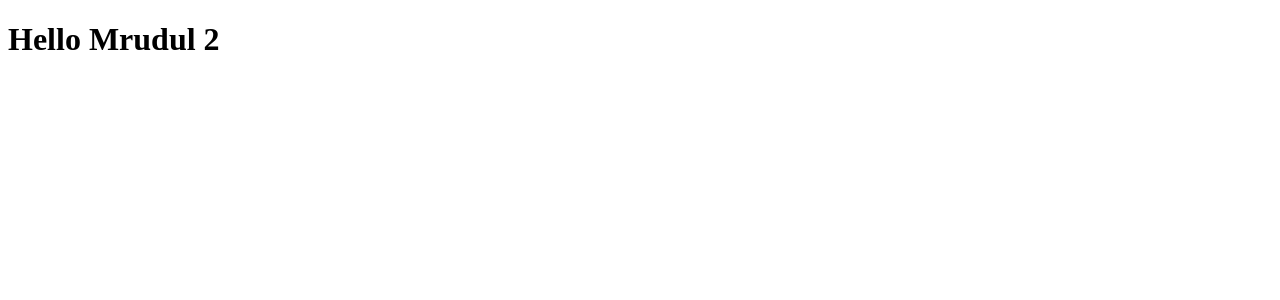
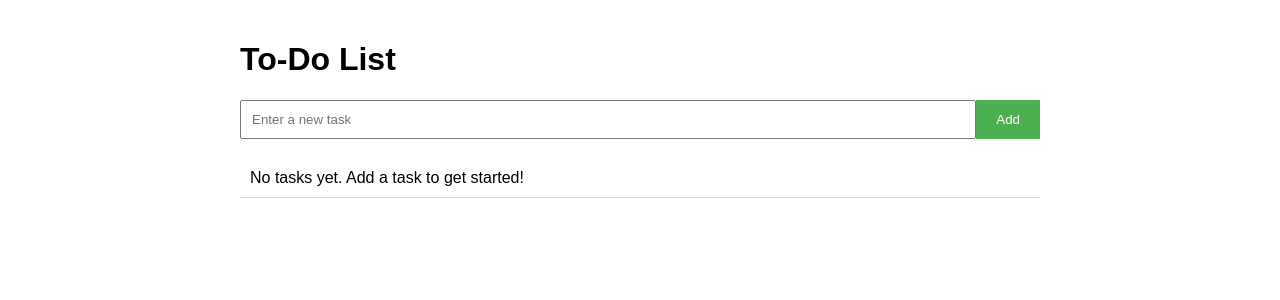
Before and after one commit to mrudulchaudhari/projects, a Flask app: page / in a window 1280 px wide. Shown: the top 300 px of the page. Run offline with Flask 3, Linux system fonts and the light colour scheme.

Commit message:
added todo work

```diff
--- a/to-do/app.py
+++ b/to-do/app.py
@@ -1,8 +1,23 @@
+from zoneinfo import ZoneInfo
 from flask import Flask, render_template # type: ignore
-# from flask_sqlalchemy import SQLAlchemy
+from flask_sqlalchemy import SQLAlchemy
 from datetime import datetime
 
+indian_time = datetime.now(ZoneInfo("Asia/Kolkata"))
+
 app = Flask(__name__)
+app.config['SQLALCHEMY_DATABASE_URI'] = 'sqlite///todo.db'
+
+db = SQLAlchemy(app)
+
+class Todo(db.Model):
+    id = db.Column(db.Integer, primary_key = True)
+    content = db.Column(db.String(200), nullable = False)
+    completed = db.Column(db.Integer, default=0)
+    date_created = db.Column(db.DateTime, default = indian_time)
+
+    def __repr__(self):
+        return '<Task %r>' %self.id
 
 @app.route('/')
 
--- /dev/null
+++ b/to-do/static/css/main.css
@@ -0,0 +1,3 @@
+h1{
+    margin: 0%;
+}
--- a/to-do/templates/base.html
+++ /dev/null
@@ -1,12 +0,0 @@
-<!DOCTYPE html>
-<html lang="en">
-<head>
-    <meta charset="UTF-8">
-    <meta name="viewport" content="width=device-width, initial-scale=1.0">
-    <title>Document</title>
-    {% block head %}{% endblock %}
-</head>
-<body>
-    {% block body %}{% endblock %}
-</body>
-</html>
--- a/to-do/templates/index.html
+++ b/to-do/templates/index.html
@@ -1,6 +1,83 @@
-{% extends 'base.html' %}
-{% block head %} {% endblock %}
-
-{% block body %}
-<h1>Hello Mrudul 2</h1>
-{% endblock %}
+<!-- templates/index.html -->
+<!DOCTYPE html>
+<html lang="en">
+<head>
+    <meta charset="UTF-8">
+    <meta name="viewport" content="width=device-width, initial-scale=1.0">
+    <title>To-Do List</title>
+    <style>
+        body {
+            font-family: Arial, sans-serif;
+            max-width: 800px;
+            margin: 0 auto;
+            padding: 20px;
+        }
+        form {
+            display: flex;
+            margin-bottom: 20px;
+        }
+        input[type="text"] {
+            flex-grow: 1;
+            padding: 10px;
+        }
+        button {
+            padding: 10px 20px;
+            background-color: #4CAF50;
+            color: white;
+            border: none;
+            cursor: pointer;
+        }
+        ul {
+            list-style-type: none;
+            padding: 0;
+        }
+        li {
+            display: flex;
+            align-items: center;
+            justify-content: space-between;
+            padding: 10px;
+            border-bottom: 1px solid #ddd;
+        }
+        .completed {
+            text-decoration: line-through;
+            color: #888;
+        }
+        .task-info {
+            display: flex;
+            flex-direction: column;
+        }
+        .timestamp {
+            font-size: 0.8em;
+            color: #888;
+        }
+        #deletebutton{
+            background-color: rgb(227, 33, 33);
+        }
+    </style>
+</head>
+<body>
+    <h1>To-Do List</h1>
+    <form action="{{ url_for('add') }}" method="post">
+        <input type="text" name="task" placeholder="Enter a new task" required>
+        <button type="submit">Add</button>
+    </form>
+    <ul>
+        {% if todos %}
+            {% for todo in todos %}
+            <li>
+                <div class="task-info">
+                    <span class="{{ 'completed' if todo.completed else '' }}">{{ todo.task }}</span>
+                    <span class="timestamp">Added on: {{ todo.created_at.strftime('%d-%m-%Y %I:%M:%S %p') }} IST</span>
+                </div>
+                <div>
+                    <a href="{{ url_for('complete', id=todo.id) }}"><button>Toggle</button></a>
+                    <a href="{{ url_for('delete', id=todo.id) }}"><button id = "deletebutton">Delete</button></a>
+                </div>
+            </li>
+            {% endfor %}
+        {% else %}
+            <li>No tasks yet. Add a task to get started!</li>
+        {% endif %}
+    </ul>
+</body>
+</html>
```
